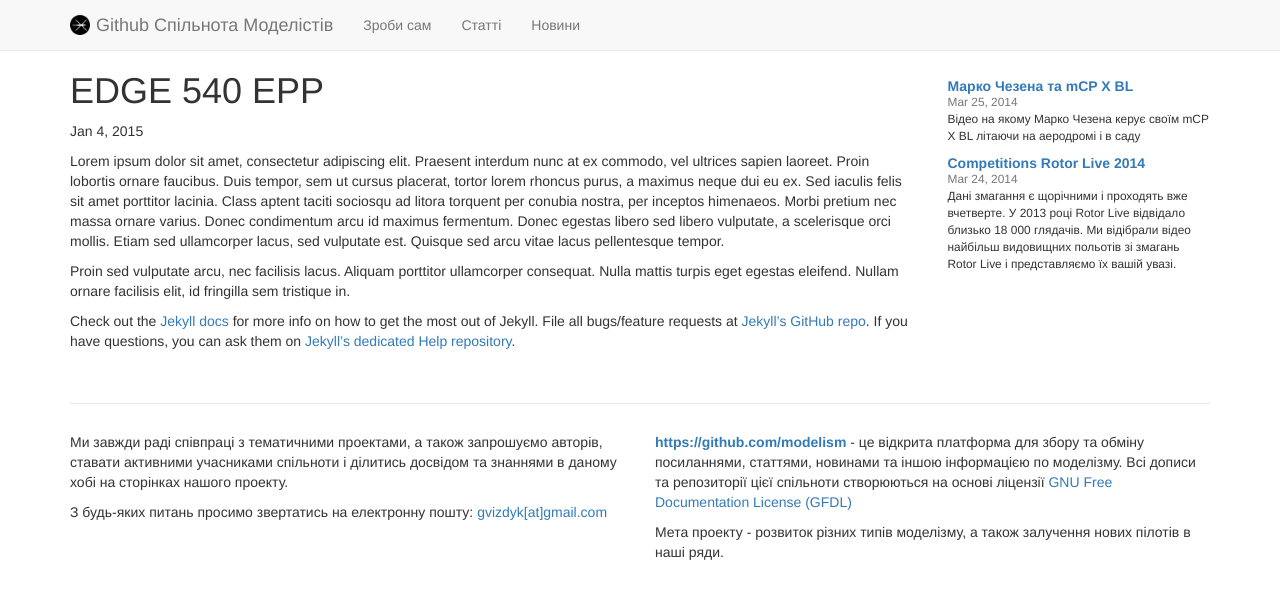
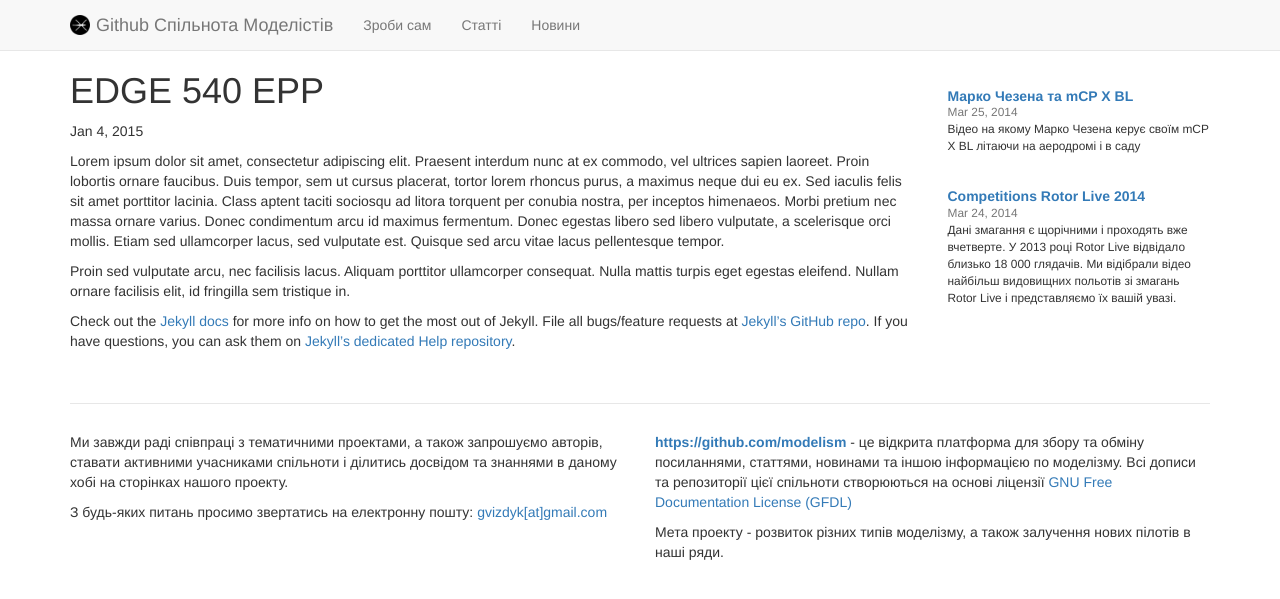
Before and after one commit to modelism/community, a Jekyll site: the page built from _posts/2015-01-04-diy-edge-540-epp.markdown, in a window 1280 px wide. Shown: the top 599 px of the page. Built offline with Jekyll 4.4.1, drawn with Linux system fonts in a browser that asks for light colours; nearby versions of some CDN libraries.

Commit message:
Update modelism.css

```diff
--- a/css/modelism.css
+++ b/css/modelism.css
@@ -59,7 +59,10 @@
     margin-top: 2em;
     }
 .news-item {
-    margin-bottom: 0.75em;
+    margin-bottom: 1em;
+    display: inline-block;
+    float: none;
+    vertical-align: top;
     }
 .news-item h5 {
     margin-bottom: 0;
```
